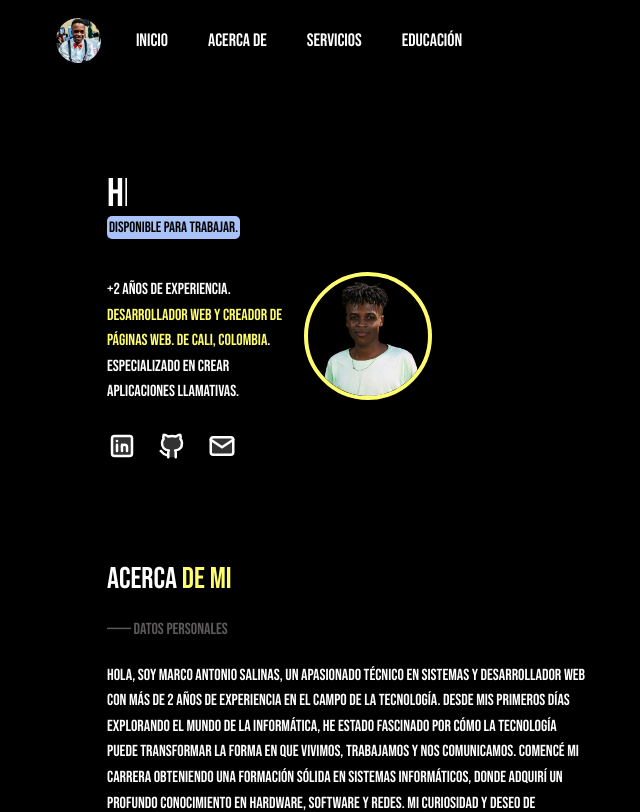
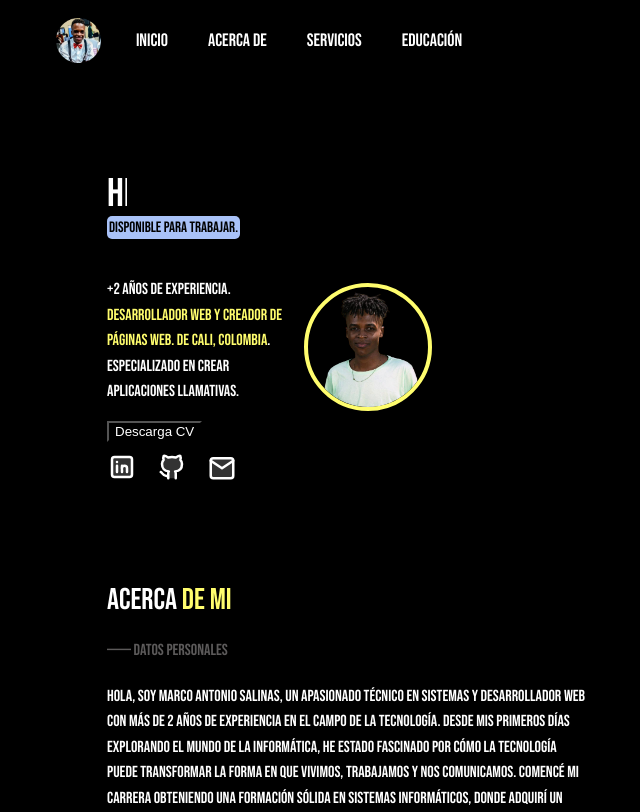
Before and after one commit to marcosali/port-web, a React (Create React App) app: page / in a window 1280 px wide. Shown: the top 812 px of the page, without its empty margins (361-1001 px from the left). Built offline with nearby package versions, Linux system fonts and the light colour scheme.

Commit message:
Update Home.jsx

```diff
--- a/src/Components/Home.jsx
+++ b/src/Components/Home.jsx
@@ -1,6 +1,7 @@
 import React, { useState, useEffect } from 'react';
 import './Home.css';
 import marcodev from '../assets/devfrom.png';
+import cvPdf from '../assets/mi_cv.pdf'; // Importa la ruta de tu archivo PDF
 
 const Home = () => {
     const [showAnimation, setShowAnimation] = useState(false);
@@ -23,7 +24,14 @@ const Home = () => {
             <div className="content">
                 <div className="text">
                     <p>+2 años de experiencia. <span className="cl-text">Desarrollador Web y creador de páginas web. De Cali, Colombia</span>. Especializado en crear aplicaciones llamativas.</p>
+                    {/* Agrega el enlace al archivo PDF */}
+                    <a href={cvPdf} download className="enlace">
+                        <button className="button">
+                            <i className="fas fa-download"></i> Descarga CV
+                        </button>
+                    </a>
                 </div>
+
 
                 <div className="foto">
                     <a href="/">
@@ -34,13 +42,13 @@ const Home = () => {
 
             <div className="icon">
                 <a href="https://www.linkedin.com/in/marco-antonio-salinas-solis-9b90bb21a/">
-                    <svg className="linkeding" xmlns="http://www.w3.org/2000/svg" width="24" height="24" viewBox="0 0 24 24" fill="none" stroke="currentColor" stroke-width="2" stroke-linecap="round" stroke-linejoin="round" class="icon icon-tabler icons-tabler-outline icon-tabler-brand-linkedin"><path stroke="none" d="M0 0h24v24H0z" fill="none" /><path d="M4 4m0 2a2 2 0 0 1 2 -2h12a2 2 0 0 1 2 2v12a2 2 0 0 1 -2 2h-12a2 2 0 0 1 -2 -2z" /><path d="M8 11l0 5" /><path d="M8 8l0 .01" /><path d="M12 16l0 -5" /><path d="M16 16v-3a2 2 0 0 0 -4 0" /></svg>
+                    <svg className="linkeding" xmlns="http://www.w3.org/2000/svg" width="24" height="24" viewBox="0 0 24 24" fill="none" stroke="currentColor" strokeWidth="2" strokeLinecap="round" strokeLinejoin="round" class="icon icon-tabler icons-tabler-outline icon-tabler-brand-linkedin"><path stroke="none" d="M0 0h24v24H0z" fill="none" /><path d="M4 4m0 2a2 2 0 0 1 2 -2h12a2 2 0 0 1 2 2v12a2 2 0 0 1 -2 2h-12a2 2 0 0 1 -2 -2z" /><path d="M8 11l0 5" /><path d="M8 8l0 .01" /><path d="M12 16l0 -5" /><path d="M16 16v-3a2 2 0 0 0 -4 0" /></svg>
                 </a>
                 <a href="https://github.com/marcosali/portafolio/blob/main/index.html">
-                    <svg xmlns="http://www.w3.org/2000/svg" width="24" height="24" viewBox="0 0 24 24" fill="none" stroke="currentColor" stroke-width="2" stroke-linecap="round" stroke-linejoin="round" class="icon icon-tabler icons-tabler-outline icon-tabler-brand-github"><path stroke="none" d="M0 0h24v24H0z" fill="none" /><path d="M9 19c-4.3 1.4 -4.3 -2.5 -6 -3m12 5v-3.5c0 -1 .1 -1.4 -.5 -2c2.8 -.3 5.5 -1.4 5.5 -6a4.6 4.6 0 0 0 -1.3 -3.2a4.2 4.2 0 0 0 -.1 -3.2s-1.1 -.3 -3.5 1.3a12.3 12.3 0 0 0 -6.2 0c-2.4 -1.6 -3.5 -1.3 -3.5 -1.3a4.2 4.2 0 0 0 -.1 3.2a4.6 4.6 0 0 0 -1.3 3.2c0 4.6 2.7 5.7 5.5 6c-.6 .6 -.6 1.2 -.5 2v3.5" /></svg>
+                    <svg xmlns="http://www.w3.org/2000/svg" width="24" height="24" viewBox="0 0 24 24" fill="none" stroke="currentColor" strokeWidth="2" strokeLinecap="round" strokeLinejoin="round" class="icon icon-tabler icons-tabler-outline icon-tabler-brand-github"><path stroke="none" d="M0 0h24v24H0z" fill="none" /><path d="M9 19c-4.3 1.4 -4.3 -2.5 -6 -3m12 5v-3.5c0 -1 .1 -1.4 -.5 -2c2.8 -.3 5.5 -1.4 5.5 -6a4.6 4.6 0 0 0 -1.3 -3.2a4.2 4.2 0 0 0 -.1 -3.2s-1.1 -.3 -3.5 1.3a12.3 12.3 0 0 0 -6.2 0c-2.4 -1.6 -3.5 -1.3 -3.5 -1.3a4.2 4.2 0 0 0 -.1 3.2a4.6 4.6 0 0 0 -1.3 3.2c0 4.6 2.7 5.7 5.5 6c-.6 .6 -.6 1.2 -.5 2v3.5" /></svg>
                 </a>
                 <a href="https://mail.google.com/mail/u/0/?hl=es_419#inbox">
-                    <svg xmlns="http://www.w3.org/2000/svg" width="24" height="24" viewBox="0 0 24 24" fill="none" stroke="currentColor" stroke-width="2" stroke-linecap="round" stroke-linejoin="round" class="icon icon-tabler icons-tabler-outline icon-tabler-mail"><path stroke="none" d="M0 0h24v24H0z" fill="none" /><path d="M3 7a2 2 0 0 1 2 -2h14a2 2 0 0 1 2 2v10a2 2 0 0 1 -2 2h-14a2 2 0 0 1 -2 -2v-10z" /><path d="M3 7l9 6l9 -6" /></svg>
+                    <svg xmlns="http://www.w3.org/2000/svg" width="24" height="24" viewBox="0 0 24 24" fill="none" stroke="currentColor" strokeWidth="2" strokeLinecap="round" strokeLinejoin="round" class="icon icon-tabler icons-tabler-outline icon-tabler-mail"><path stroke="none" d="M0 0h24v24H0z" fill="none" /><path d="M3 7a2 2 0 0 1 2 -2h14a2 2 0 0 1 2 2v12a2 2 0 0 1 -2 2h-14a2 2 0 0 1 -2 -2v-10z" /><path d="M3 7l9 6l9 -6" /></svg>
                 </a>
             </div>
         </div>
```
